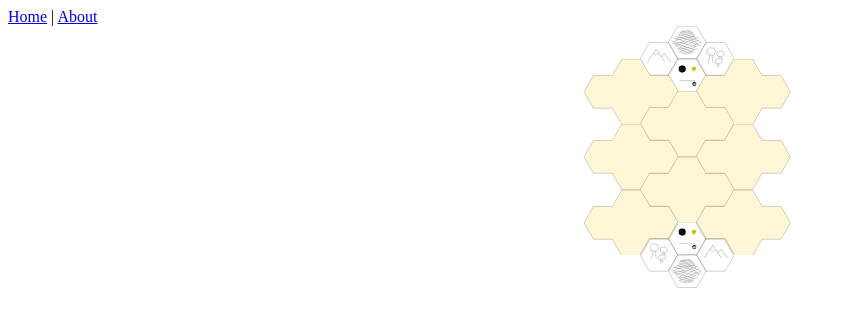
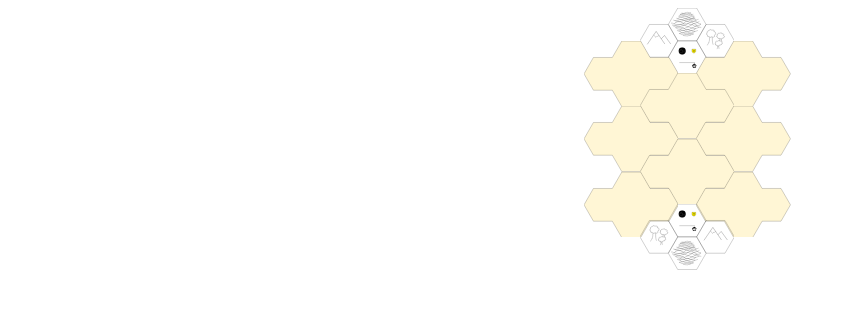
Before and after one commit to Medrenguard/clas-of-cultures, a Vue app: page / in a window 1280 px wide. Shown: the top 324 px of the page, without its empty margins (0-846 px from the left). Built offline with nearby package versions, Linux system fonts and the light colour scheme.

Commit message:
Прячет временно ненужную навигацию

```diff
--- a/src/App.vue
+++ b/src/App.vue
@@ -1,8 +1,8 @@
 <template>
   <div id="app">
     <nav>
-      <router-link to="/">Home</router-link> |
-      <router-link to="/about">About</router-link>
+      <!-- <router-link to="/">Home</router-link> | -->
+      <!-- <router-link to="/about">About</router-link> -->
     </nav>
     <router-view/>
   </div>
```
